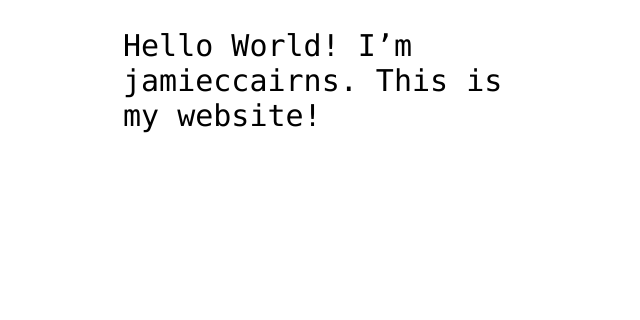
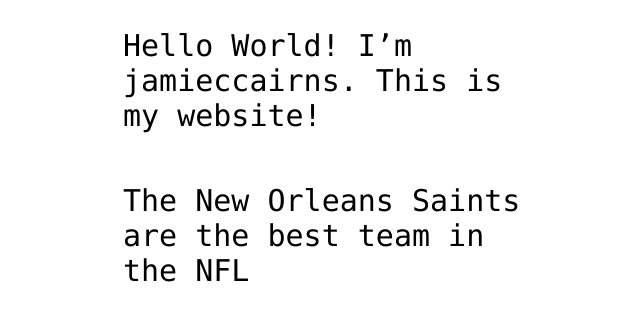
Before and after one commit to jamieccairns/jamieccairns.github.io, a plain HTML site: page index.html in a window 1280 px wide. Shown: the part 360-680 px from the top of the page, without its empty margins (317-957 px from the left). Drawn offline with Linux system fonts and the light colour scheme.

Commit message:
Update index.html

```diff
--- a/index.html
+++ b/index.html
@@ -14,5 +14,7 @@
 <!-- Change this code here by copy and pasting your template on line 15 -->
 <p>Hello World! I’m jamieccairns. This is my website!</p>
 
+<p>The New Orleans Saints are the best team in the NFL</p>
+
 </body>
 </html>
```
